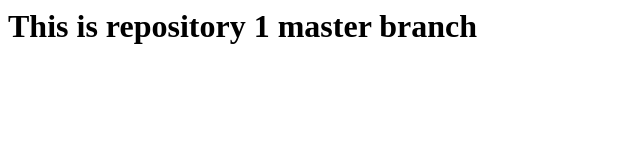
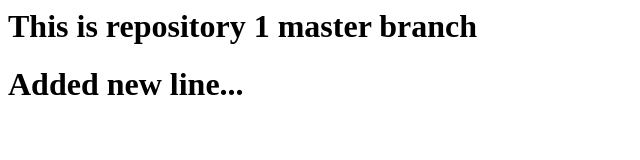
Before and after one commit to Bhagyashri1796/master_repo, a plain HTML site: page index.html in a window 1280 px wide. Shown: the whole page, without its empty margins (0-640 px from the left). Drawn offline with Linux system fonts and the light colour scheme.

Commit message:
Update index.html

```diff
--- a/index.html
+++ b/index.html
@@ -1 +1,2 @@
 <h1>This is repository 1 master branch</h1>
+<h1>Added new line...</h1>
```
